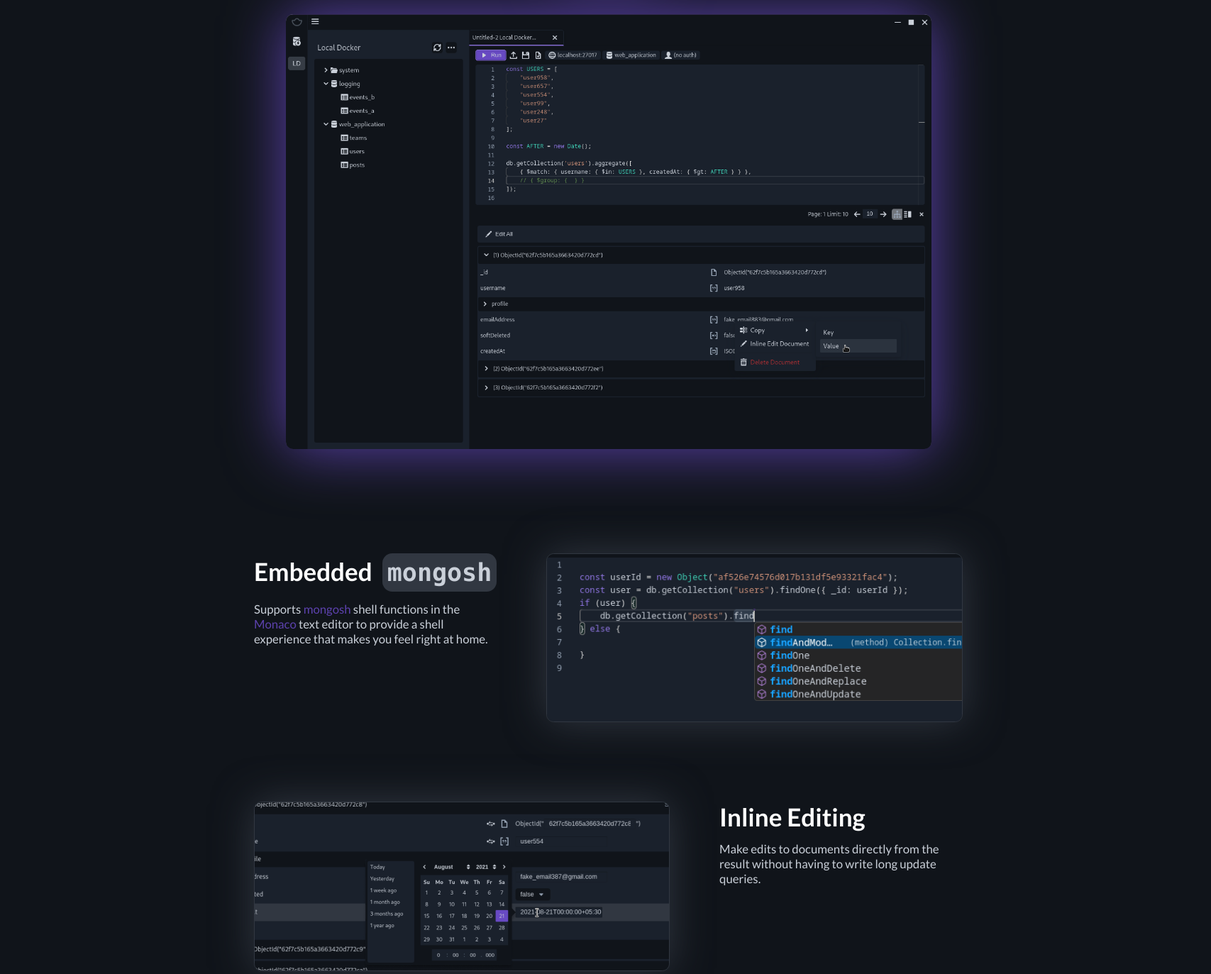
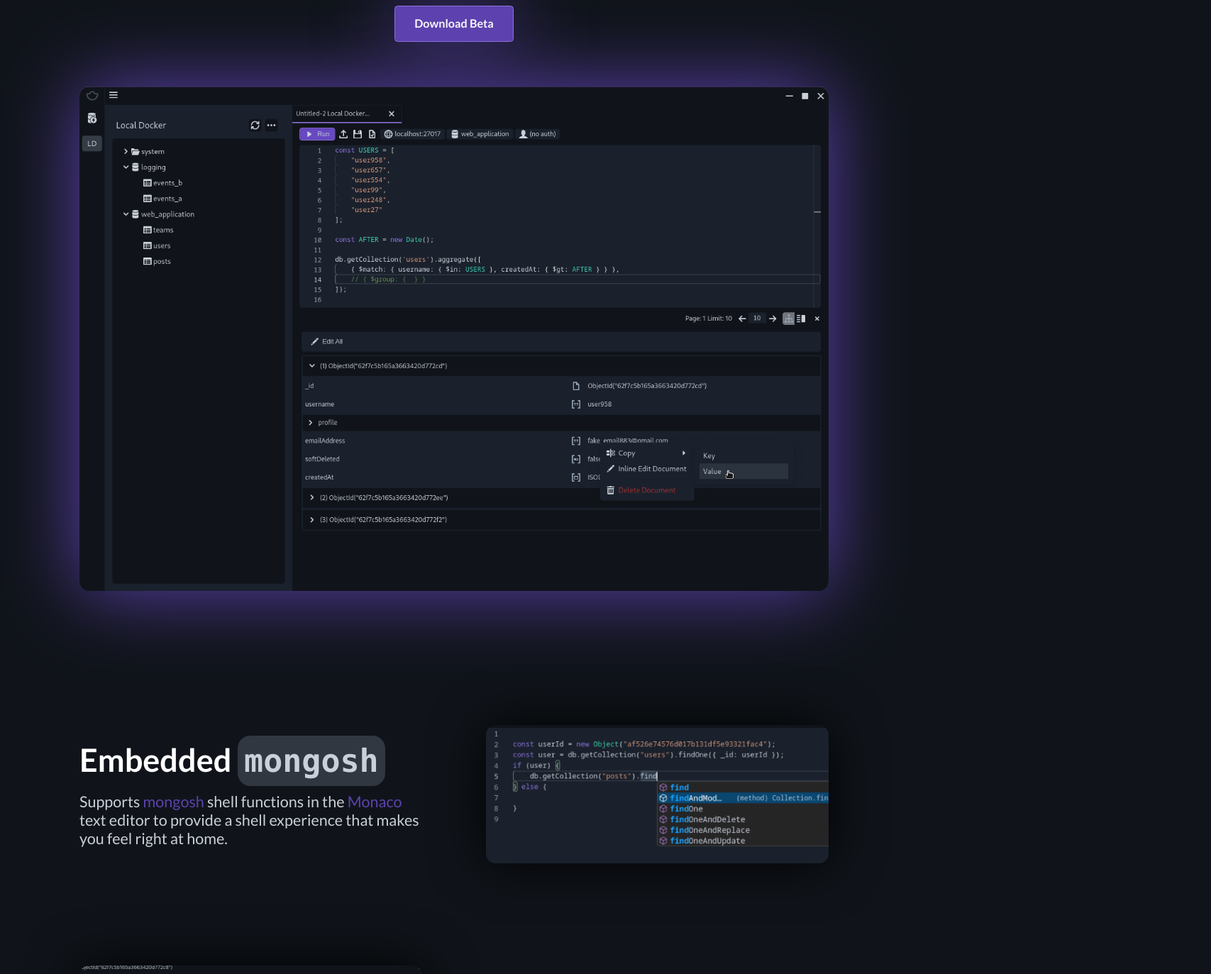
Before and after one commit to makeark/landing, a React (Vite) app: page / in a window 1280 px wide. Shown: the part 440-1813 px from the top of the page at 71% size, 1707 px wide, since content can reach past the window. Built offline with nearby package versions, Linux system fonts and the light colour scheme.

Commit message:
fix: styles
Signed-off-by: Muthu Kumar <muthukumar@thefeathers.in>

```diff
--- a/src/App.css
+++ b/src/App.css
@@ -1,13 +1,12 @@
 .App {
+	min-height: 95vh;
+	max-width: 1200px;
+	width: 100%;
+	padding-inline: 4rem;
+	padding-block-end: 4rem;
+	margin: auto;
+
 	display: flex;
-	flex-grow: 1;
-	min-height: 0;
 	flex-direction: column;
+	gap: 2rem;
 }
-
-.page {
-	display: flex;
-	flex-grow: 1;
-	min-height: 0;
-	padding: 3rem var(--page-gutter);
-}
--- a/src/App.tsx
+++ b/src/App.tsx
@@ -2,11 +2,7 @@
 
 import React from "react";
 
-import {
-	BrowserRouter,
-	Routes,
-	Route,
-} from "react-router-dom";
+import { BrowserRouter, Routes, Route } from "react-router-dom";
 
 import { Navbar } from "./components";
 import { Home } from "./pages/home";
@@ -18,12 +14,10 @@
 		<div className="App">
 			<BrowserRouter>
 				<Navbar />
-				<div className="page">
-					<Routes>
-						<Route path="/" element={<Home />} />
-						<Route path="/download" element={<Download />} />
-					</Routes>
-				</div>
+				<Routes>
+					<Route path="/" element={<Home />} />
+					<Route path="/download" element={<Download />} />
+				</Routes>
 				<Footer />
 			</BrowserRouter>
 		</div>
--- a/src/components/footer/footer.css
+++ b/src/components/footer/footer.css
@@ -7,4 +7,5 @@
 	font-size: var(--font-size-small);
 	font-weight: 500;
 	color: var(--color-grey);
+	margin-top: auto;
 }
--- a/src/components/navbar/index.tsx
+++ b/src/components/navbar/index.tsx
@@ -10,11 +10,11 @@
 	const navbarLinks = [
 		{
 			title: "GitHub",
-			href: "https://www.github.com/makeark/ark"
+			href: "https://www.github.com/makeark/ark",
 		},
 		{
 			title: "Wiki",
-			href: "https://makeark.notion.site"
+			href: "https://makeark.notion.site",
 		},
 	];
 
@@ -22,27 +22,20 @@
 
 	return (
 		<div className="navbar">
-			<div className="navbar-left">
 			<Link className="navbar-logo" to="/">
 				<Logo style={{ width: "3rem", height: "3rem" }} />
 			</Link>
-			</div>
-			<div className="navbar-right">
 			<div className="navbar-links">
 				{navbarLinks.map((item, index) => {
 					return (
-							<div
-								key={index}
-								className={`navbar-link ${
-									navActive === item.title ? "active" : ""
-								} `}
-							>
-								<a href={item.href} target="_blank">{item.title}</a>
+						<div key={index} className={`navbar-link ${navActive === item.title ? "active" : ""} `}>
+							<a href={item.href} target="_blank">
+								{item.title}
+							</a>
 						</div>
 					);
 				})}
 			</div>
 		</div>
-		</div>
 	);
 };
--- a/src/components/navbar/navbar.css
+++ b/src/components/navbar/navbar.css
@@ -2,21 +2,14 @@
 	display: flex;
 	align-items: center;
 	justify-content: space-between;
-	padding: 1rem var(--page-gutter);
 	font-family: var(--font-primary);
-}
-
-.navbar-left {
-	display: flex;
+	padding: 1rem 2rem;
+	width: 100%;
 }
 
 .navbar-logo svg {
 	width: 4rem;
 	height: 4rem;
-}
-
-.navbar-right {
-	display: flex;
 }
 
 .navbar-links {
--- a/src/index.css
+++ b/src/index.css
@@ -4,36 +4,37 @@
 	--color-highlight: #8e74e0;
 	--color-white: #ffffff;
 	--color-grey: #cad0d9;
-	--color-black: #10141a;
+	--color-dark: #10141a;
+	--color-black: #000000;
 	--font-primary: "Lato", sans-serif;
 	--font-secondary: "Bebas Neue", cursive;
 	--page-gutter: 25rem;
 
-	font-size: max(14px, 0.8vw);
+	font-size: clamp(12px, 2vw, 18px);
 	font-weight: 500;
 
-	--font-size-small: .9rem;
+	--font-size-small: 0.9rem;
 	--font-size-medium: 1.2rem;
 	--font-size-large: 2.5rem;
 	--font-size-massive: 8rem;
 }
 
+* {
+	box-sizing: border-box;
+}
+
 html,
 body,
 #root {
-	display: flex;
-	flex-grow: 1;
-	min-height: 0;
-
 	padding: 0;
 
-	background-color: var(--color-black);
+	background-color: var(--color-dark);
 	font-family: var(--font-primary);
+	margin: 0;
 }
 
 code {
-	font-family: source-code-pro, Menlo, Monaco, Consolas, "Courier New",
-		monospace;
+	font-family: source-code-pro, Menlo, Monaco, Consolas, "Courier New", monospace;
 
 	background-color: var(--color-secondary);
 	color: var(--color-grey);
@@ -45,7 +46,7 @@
 a {
 	text-decoration: none;
 	color: var(--color-primary);
-	transition: color .1s ease-in;
+	transition: color 0.1s ease-in;
 }
 
 a:hover {
@@ -53,7 +54,7 @@
 }
 
 .secondary-drop-shadow {
-	filter: drop-shadow(0px 0px 2rem var(--color-secondary));
+	filter: drop-shadow(0px 0px 2rem var(--color-black));
 }
 
 .primary-drop-shadow {
@@ -63,3 +64,7 @@
 .primary-drop-shadow-hover:hover {
 	filter: drop-shadow(0px 0px 3rem var(--color-highlight));
 }
+
+.row-reverse {
+	flex-direction: row-reverse;
+}
--- a/src/pages/download/download.css
+++ b/src/pages/download/download.css
@@ -3,8 +3,7 @@
 	flex-direction: column;
 	justify-content: center;
 	align-items: center;
-	gap: 5rem;
-	flex-grow: 1;
+	gap: 3rem;
 	min-height: 0;
 	height: 100%;
 	width: 100%;
@@ -15,14 +14,19 @@
 	display: flex;
 	justify-content: space-around;
 	align-items: center;
-	width: 65rem;
+	flex-wrap: wrap;
+	gap: 2rem;
+}
+
+.download-container > * {
+	min-width: 22rem;
+	margin: auto;
+	flex: 1;
 }
 
 .download-left {
 	display: flex;
 	flex-direction: column;
-	flex-grow: 1;
-	flex-basis: 0;
 	height: 100%;
 	gap: 1rem;
 }
@@ -37,7 +41,7 @@
 .download-text {
 	line-height: 1.75rem;
 	font-size: var(--font-size-medium);
-	color: var(--color-grey)
+	color: var(--color-grey);
 }
 
 .download-right {
@@ -48,16 +52,15 @@
 	flex-basis: 0;
 	height: 100%;
 	gap: 1.5rem;
-	padding: 0 1rem;
-
 }
 
 .download-beta-banner {
-	display: flex;
 	text-align: center;
 	padding: 1rem;
 	background-color: var(--color-secondary);
-	border-radius: .75rem;
+	border-radius: 0.75rem;
+	width: 100%;
 }
 
-.download-empty-state {}
+.download-empty-state {
+}
--- a/src/pages/home/home.css
+++ b/src/pages/home/home.css
@@ -14,15 +14,16 @@
 	margin-bottom: 8rem;
 	display: flex;
 	justify-content: center;
-	width: 65rem;
-	border-radius: .75rem;
-	box-shadow: inset 0 1px 1px rgba(255, 255, 255, .50);
+	max-width: 65rem;
+	width: 100%;
+	border-radius: 0.75rem;
+	box-shadow: inset 0 1px 1px rgba(255, 255, 255, 0.5);
 }
 
 .home-image img {
 	user-select: none;
 	width: 100%;
-	border-radius: .75rem;
+	border-radius: 0.75rem;
 }
 
 .home-heading {
@@ -57,35 +58,34 @@
 
 .home-section-feature {
 	display: flex;
-	flex-basis: 0;
-	flex-grow: 1;
 	gap: 5rem;
 	width: 100%;
-	height: 20rem;
 	justify-content: space-between;
 	margin-bottom: 3rem;
 	padding: 2.5rem 0;
+	flex-wrap: wrap;
+}
+
+.home-section-feature > * {
+	width: 20rem;
+	margin: auto;
+	flex-grow: 1;
 }
 
 .home-section-feature-content {
 	display: flex;
-	flex-basis: 0;
-	flex-grow: 1;
 	flex-direction: column;
-	width: 40%;
 	gap: 1rem;
 }
 
 .home-section-feature-title {
 	font-size: var(--font-size-large);
 	font-weight: 700;
-	display: flex;
-	align-items: baseline;
-	gap: 1rem;
 }
 
 .home-section-feature-title code {
 	font-size: var(--font-size-large);
+	display: inline;
 }
 
 .home-section-feature-desc {
@@ -94,18 +94,9 @@
 	color: var(--color-grey);
 }
 
-.home-section-feature-image {
-	display: flex;
-	flex-basis: 0;
-	flex-grow: 1;
-	justify-content: center;
-	align-items: center;
-	width: 60%;
-}
-
-.home-section-feature-image img {
-	border-radius: .75rem;
-	border: 1px solid var(--color-secondary);
+.home-section-feature img {
+	border-radius: 0.75rem;
+	height: auto;
 }
 
 .home-section-wiki {
@@ -116,7 +107,6 @@
 	color: var(--color-grey);
 }
 
-
 .home-section-wiki a {
 	font-size: var(--font-size-medium);
 }
--- a/src/pages/home/index.tsx
+++ b/src/pages/home/index.tsx
@@ -3,31 +3,27 @@
 import { Button } from "../../components";
 
 import ARK_PREVIEW_IMAGE from "../../assets/home_preview.png";
-import EMBEDDED_MONGOSH from "../../assets/embedded_mongosh.png"
+import EMBEDDED_MONGOSH from "../../assets/embedded_mongosh.png";
 import INLINE_EDIT_DATEPICKER from "../../assets/inline_editor.png";
 import { Link } from "react-router-dom";
 
 export function Home() {
-	return <div className="home">
-
+	return (
+		<div className="home">
 			<div className="home-heading">
 				<div>ark.</div>
 				<div className="home-heading-highlighted">a mongodb workspace</div>
 			</div>
-		<div className="home-sub-heading">
-			Scripting with MongoDB decluttered.
-		</div>
+			<div className="home-sub-heading">Scripting with MongoDB decluttered.</div>
 			<div className="home-buttons">
 				<Link to={"download"}>
 					<Button shadow text="Download Beta" />
 				</Link>
 			</div>
 
-
 			<div className="home-image primary-drop-shadow">
 				<img src={ARK_PREVIEW_IMAGE} />
 			</div>
-
 
 			<div className="home-section-feature">
 				<div className="home-section-feature-content">
@@ -35,33 +31,30 @@
 						Embedded <code>mongosh</code>
 					</div>
 					<div className="home-section-feature-desc">
-					Supports <a href="https://www.mongodb.com/docs/mongodb-shell/reference/methods/" target={"_blank"}>mongosh</a> shell functions in the <a href="https://microsoft.github.io/monaco-editor/">Monaco</a> text editor to provide a shell experience that makes you feel right at home.
+						Supports{" "}
+						<a href="https://www.mongodb.com/docs/mongodb-shell/reference/methods/" target={"_blank"}>
+							mongosh
+						</a>{" "}
+						shell functions in the <a href="https://microsoft.github.io/monaco-editor/">Monaco</a> text
+						editor to provide a shell experience that makes you feel right at home.
 					</div>
 				</div>
-			<div className="home-section-feature-image secondary-drop-shadow">
-				<img className="inline-editor" src={EMBEDDED_MONGOSH} />
-			</div>
+				<img className="secondary-drop-shadow" src={EMBEDDED_MONGOSH} />
 			</div>
 
-
-		<div className="home-section-feature">
-			<div className="home-section-feature-image secondary-drop-shadow">
-				<img className="inline-editor" src={INLINE_EDIT_DATEPICKER} />
-			</div>
+			<div className="home-section-feature row-reverse">
 				<div className="home-section-feature-content">
-				<div className="home-section-feature-title">
-					Inline Editing
-				</div>
+					<div className="home-section-feature-title">Inline Editing</div>
 					<div className="home-section-feature-desc">
 						Make edits to documents directly from the result without having to write long update queries.
 					</div>
 				</div>
+				<img className="secondary-drop-shadow" src={INLINE_EDIT_DATEPICKER} />
 			</div>
-
 
 			<div className="home-section-wiki">
 				Take a look at our roadmap over <a href="#">here</a>.
 			</div>
-
 		</div>
+	);
 }
```
Also changed, not shown: src/pages/download/index.tsx (+18 -22 lines). Lines whose indentation alone changed are shown as unchanged.
